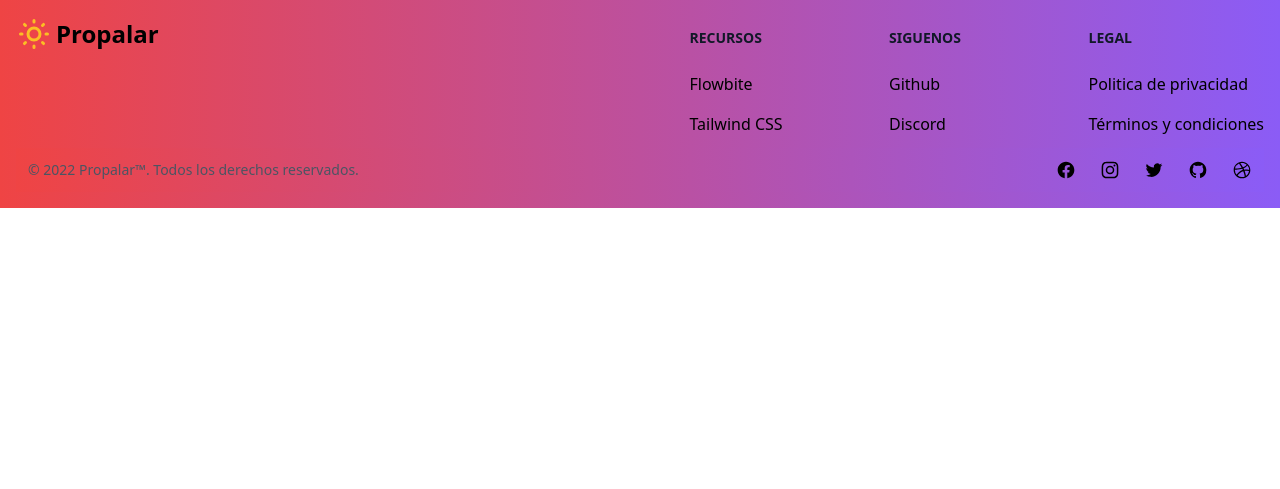
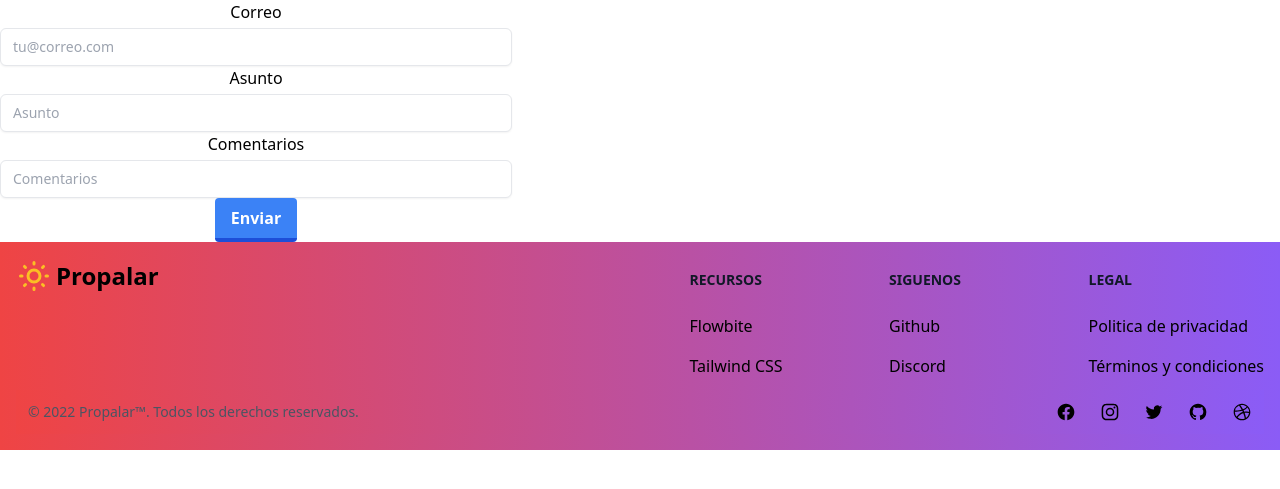
Before and after one commit to nimro7/Proyecto-de-titulo, a Django app: page /contacto/ in a window 1280 px wide. Shown: the part 64-553 px from the top of the page. Run offline with Django 3.2, Linux system fonts and the light colour scheme.

Commit message:
sumar contact

```diff
--- a/PROPALAR/Propalar/settings.py
+++ b/PROPALAR/Propalar/settings.py
@@ -77,11 +77,11 @@ WSGI_APPLICATION = 'Propalar.wsgi.application'
 
 DATABASES = {
     'default': {
-        'ENGINE': 'sql_server.pyodbc',
+        'ENGINE': 'mssql',
         'NAME': 'proyecto_titulo',
         "USER": "",
         "PASSWORD": "",
-        "HOST": "DESKTOP-1SHIPPI",
+        "HOST": "LAPTOP-N7BO4IS4",
         "PORT": "",
         "OPTIONS": {"driver": "ODBC Driver 13 for SQL Server",
         },
--- a/PROPALAR/appgestion/templates/contacto.html
+++ b/PROPALAR/appgestion/templates/contacto.html
@@ -8,6 +8,35 @@
 </head>
 <body>
     {% include "navbar.html" %}
+    <form action="" class="w-full max-w-lg ">
+         <div class="text-center ">
+             <label for="">Correo</label>
+             <input type="email" name="email" class="mt-1 px-3 py-2 bg-white border
+             shadow-sm border-slate-300 placeholder-slate-400 focus:outline-none focus:border-sky-500
+             focus:ring-sky-500 block w-full rounded-md sm:text-sm focus:ring-1" placeholder="tu@correo.com" />
+             </div>
+              <div class="text-center">
+                  <label for="">Asunto</label>
+                   <input type="text" name="asunto" class="mt-1 px-3 py-2 bg-white border
+                   shadow-sm border-slate-300 placeholder-slate-400 focus:outline-none
+                    focus:border-sky-500 focus:ring-sky-500 block w-full rounded-md sm:text-sm
+                    focus:ring-1" placeholder="Asunto" />
+                </div>
+                     <div class="text-center">
+                          <label for="">Comentarios</label>
+                           <div>
+                                <input type="text-area" class="mt-1 px-3 py-2 bg-white border
+                                shadow-sm border-slate-300 placeholder-slate-400 focus:outline-none
+                                focus:border-sky-500 focus:ring-sky-500 block w-full rounded-md sm:text-sm
+                                 focus:ring-1" placeholder="Comentarios">
+                                </div>
+                            </div>
+                            <div class="text-center">
+                                <button class="text-center bg-blue-500 hover:bg-blue-400 text-white
+                                font-bold py-2 px-4 border-b-4 border-blue-700 hover:border-blue-500
+                                rounded"> Enviar </button>
+                             </div>
+    </form>
     {% include "footer.html" %}
 </body>
 </html>
```
